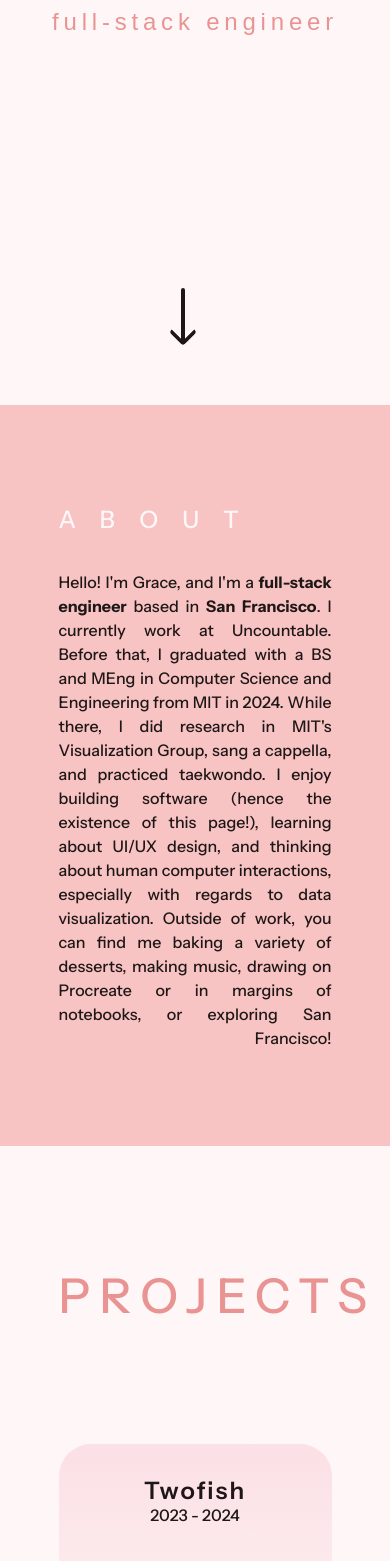
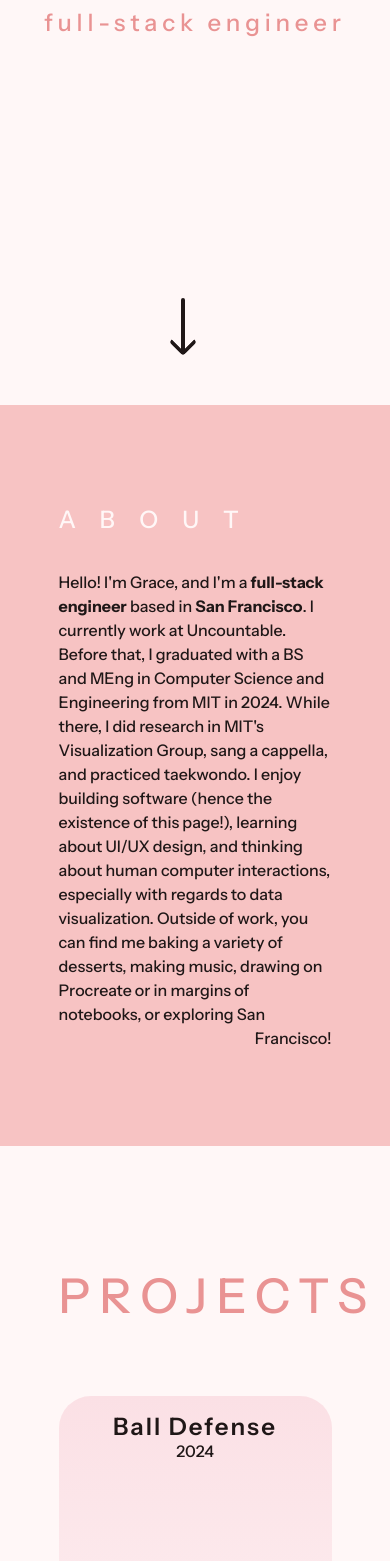
Before and after one commit to gracefh/portfolio-2024, a React (Create React App) app: page / in a window 390 px wide. Shown: the part 439-2000 px from the top of the page. Built offline with nearby package versions, Linux system fonts and the light colour scheme.

Commit message:
nav bar and project card updates

```diff
--- a/public/index.html
+++ b/public/index.html
@@ -15,6 +15,7 @@
       user's mobile device or desktop. See https://developers.google.com/web/fundamentals/web-app-manifest/
     -->
     <link rel="manifest" href="%PUBLIC_URL%/manifest.json" />
+    <script src="https://kit.fontawesome.com/85805220a8.js" crossorigin="anonymous"></script>
     <!--
       Notice the use of %PUBLIC_URL% in the tags above.
       It will be replaced with the URL of the `public` folder during the build.
--- a/src/App.css
+++ b/src/App.css
@@ -12,6 +12,17 @@ section {
 
 p {
   line-height:150%;
+  text-align:left;
+}
+
+button {
+  border: none;
+  font:inherit;
+  background-color:inherit;
+}
+
+a {
+  color:inherit;
 }
 
 .rubik-mono-one-regular {
@@ -106,7 +117,7 @@ p {
 .section-flex {
   display:flex;
   flex-direction:column;
-  gap: 5em;
+  gap: 2em;
 }
 
 .align-self-end {
--- a/src/components/projectCards.css
+++ b/src/components/projectCards.css
@@ -1,50 +1,27 @@
-.project-cards-wrapper {
-  display: flex;
-  flex-direction: column;
-  gap: 3em;
-}
-
 .project-card {
   background-image: var(--gradient-pink-secondary);
-  padding: 2em 10em;
+  padding: 1em 2em;
   border-radius: 2em;
-  width: calc(200% / 3);
   -webkit-box-sizing: border-box;
   -moz-box-sizing: border-box;
   box-sizing: border-box;
-  transition: var(--transition-hover);
-  display:flex;
-  flex-direction:column;
-  gap: 2em;
+  display:grid;
+  grid-template-columns: auto;
+  grid-template-rows: 1fr 2fr 1fr;
+  justify-content:center;
   align-items:center;
 
-  & .content {
-    display: none;
-  }
-
-  &:hover {
-    /* width: 100%; */
-    transition: var(--transition-hover);
-
-    & .content {
-      display: inherit;
-    }
-  }
-
   & .project-preview {
-    max-width: min(35em, 100%);
+    max-width: min(24em, 90%);
   }
 }
 
-@media screen and (max-width: 900px) {
-  .project-card {
-    width: 100%;
-    padding-left: 5em;
-    padding-right: 5em;
-  }
+.all-projects-link {
+  width: 100%;
+  border-radius: 2em;
+  background: var(--pink-lighter);
+  padding: 1em;
+  display:flex;
+  justify-content:center;
+  gap:.5em;
 }
-
-
-.content-wrapper {
-  max-width:35em;
-}
--- a/src/components/projectCards.tsx
+++ b/src/components/projectCards.tsx
@@ -1,8 +1,10 @@
 import { mainProjects } from "../data/mainProjectData";
 import "./projectCards.css";
-import { AnimatePresence, motion } from "framer-motion";
-import { useCallback, useState } from "react";
-import { standardEaseTransition } from "../utils/motion_utils";
+import { motion } from "framer-motion";
+import {
+  standardEaseTransition,
+  standardSpringTransition,
+} from "../utils/motion_utils";
 
 export type ProjectCardProps = {
   ind: number;
@@ -15,64 +17,90 @@ export type ProjectCardProps = {
 
 export const ProjectCard = (props: ProjectCardProps) => {
   const { ind, title, date, imageLink, description, route } = props;
-  const [isHover, setIsHover] = useState(false);
 
-  const toggleHover = useCallback(
-    (hover: boolean) => {
-      setIsHover(hover);
-    },
-    [setIsHover]
-  );
   return (
-    <motion.div
-      className={`project-card ${
-        ind % 2 == 0 ? "align-self-end" : "align-self-start"
-      }`}
-      whileHover={{ scale: 1.1 }}
-      layout
-      transition={standardEaseTransition}
-      onHoverStart={() => toggleHover(true)}
-      onHoverEnd={() => toggleHover(false)}
-    >
+    <motion.div className={`project-card`}>
       <motion.div>
         <div className="section-header project-title">{title}</div>
         <div className="subtitle project-date">{date}</div>
       </motion.div>
 
       {imageLink != "" ? (
-        <motion.img
-          className={"project-preview"}
-          src={imageLink}
-          alt={`${title} project preview`}
-        ></motion.img>
+        <center>
+          <motion.img
+            className={"project-preview"}
+            src={imageLink}
+            alt={`${title} project preview`}
+            whileHover={{ scale: 1.1 }}
+            layout
+            transition={standardSpringTransition}
+          ></motion.img>
+        </center>
       ) : (
         <></>
       )}
-      <AnimatePresence>
-        {/* {isHover && ( */}
-        <motion.div
-          className="content-wrapper"
-          initial={{ opacity: 0 }}
-          animate={{ opacity: 1 }}
-          exit={{ opacity: 0 }}
-          transition={{ duration: 1.5 }}
-        >
-          <div className="content instrument-sans-500-normal text-black">
-            {description}
-          </div>
-        </motion.div>
-        {/* )} */}
-      </AnimatePresence>
+      <p className="instrument-sans-400 text-black">{description}</p>
     </motion.div>
   );
 };
 
 export const ProjectCards = () => {
   return (
-    <motion.div className="project-cards-wrapper" layout>
+    <motion.div className="two-column-layout" layoutRoot>
       {mainProjects.map((mainProject, ind) => (
         <ProjectCard ind={ind} {...mainProject} key={ind} />
       ))}
     </motion.div>
   );
 };
+
+const containerMotion = {
+  hover: {
+    backgroundColor: "#f7c3c3",
+  }
+}
+const arrowMotion = {
+  rest: {
+    x: 0,
+    transition: {
+      duration: .8,
+      ease: "easeInOut"
+    }
+  },
+  hover: {
+    x: [0, 15, 0],
+    transition: {
+      repeat: Infinity,
+      duration: .8,
+      delay:.5,
+      ease: "easeInOut"
+    }
+  }
+};
+
+const AllProjectsBar = () => {
+  return (
+    <motion.a
+      layout
+      initial="rest"
+      whileHover="hover"
+      className="all-projects-link instrument-sans-500-normal"
+      href="/projects"
+      variants={containerMotion}
+    >
+      <div>All Projects</div>
+      <motion.div variants={arrowMotion}><i className="fa fa-solid fa-arrow-right-long"></i>
+      </motion.div>
+    </motion.a>
+  );
+};
+
+export const HomeProjectSection = () => {
+  return (
+    <section className="projects section-flex">
+      <h2 className="text-pink header-lg">PROJECTS</h2>
+      <ProjectCards />
+      <AllProjectsBar />
+    </section>
+  );
+};
--- a/src/data/mainProjectData.ts
+++ b/src/data/mainProjectData.ts
@@ -6,6 +6,13 @@ import FritterImage from "../assets/project-previews/fritter-preview.png"
 
 
 export const mainProjects: Omit<ProjectCardProps, "ind">[] = [
+    {
+        imageLink: "",
+        title: "Ball Defense",
+        date: "2024",
+        description: "",
+        route: "/projects/ball-defense"
+    },
     {
         imageLink: "",
         title: "Twofish",
@@ -24,15 +31,15 @@ export const mainProjects: Omit<ProjectCardProps, "ind">[] = [
     {
         imageLink: DataVisImage,
         title: "Data Visualization Work",
-        date: "2021 –– Present",
+        date: "2021 –– 2024",
         description: "Some examples of other work I’ve done in the data visualization field in the last few years, from medical chart graphing and research work to exploration with Tableau, etc.",
         route: "/projects/data-vis-work"
     },
-    {
-        imageLink: FritterImage,
-        title: "Fritter",
-        date: "2022",
-        description: "An independent class project that spanned a large portion of a semester, which involved going through all stages of the design thinking and was my first time using Figma.",
-        route: "/projects/fritter"
-    },
+    // {
+    //     imageLink: FritterImage,
+    //     title: "Fritter",
+    //     date: "2022",
+    //     description: "An independent class project that spanned a large portion of a semester, which involved going through all stages of the design thinking and was my first time using Figma.",
+    //     route: "/projects/fritter"
+    // },
 ];
--- a/src/layout/layout.css
+++ b/src/layout/layout.css
@@ -7,11 +7,7 @@
 
   .three-column-header {
     grid-column: 1 / span 3;
-        text-align:center;
-    }
-
-    div {
-        text-align:left;
+    text-align: center;
   }
 }
 
@@ -19,15 +15,18 @@
   display: grid;
   grid-template-columns: repeat(2, 1fr);
   grid-template-rows: auto;
-    column-gap: 5em;
-    row-gap: 2em;
+  column-gap: 3em;
+  row-gap: 3em;
 
   .three-column-header {
     grid-column: 1 / span 2;
-        text-align:center;
+    text-align: center;
+  }
 }
 
-    div {
-        text-align:left;
+@media screen and (max-width: 900px) {
+  .two-column-layout {
+    width: 100%;
+    grid-template-columns: 1fr;
   }
 }
--- a/src/layout/navBar.css
+++ b/src/layout/navBar.css
@@ -5,6 +5,7 @@
     text-align:center;
     display:flex;
     justify-content:center;
+    z-index:100;
 }
 
 
@@ -16,6 +17,7 @@
     padding: 2em 4em;
     background-color:rgba(255, 255, 255, 0.5);
     border-radius:4em;
+    z-index:100;
 }
 
 
@@ -34,3 +36,16 @@
     color: var(--pink-darker);
   }
 }
+
+.item-wrapper {
+  .dropdown-menu {
+    display: none;
+    background-color:rgba(255, 255, 255, 0.5);
+    position:absolute;
+    top:5em;
+  }
+
+  &:hover .dropdown-menu {
+    display:block;
+  }
+}
--- a/src/layout/navBar.tsx
+++ b/src/layout/navBar.tsx
@@ -1,17 +1,20 @@
 import { NavLink } from "react-router-dom";
 import "./navBar.css";
-import { useState } from "react";
+import { ReactElement, useState } from "react";
 
 import { motion } from "framer-motion";
 
 export const NavBarItem = ({
   title,
   link,
+  subItems,
 }: {
   title: string;
   link: string;
+  subItems?: ReactElement;
 }) => {
   return (
+    <div className="item-wrapper">
       <motion.div
         whileHover={{ scale: 1.1 }}
         whileTap={{ scale: 0.95 }}
@@ -27,6 +30,8 @@ export const NavBarItem = ({
           {title}
         </NavLink>
       </motion.div>
+      {/* {subItems != null && <div className="dropdown-menu">{subItems}</div>} */}
+    </div>
   );
 };
 export const NavBar = () => {
@@ -42,7 +47,16 @@ export const NavBar = () => {
         transition={{ type: "ease" }}
       >
         <NavBarItem title={"home"} link="/"></NavBarItem>
-        <NavBarItem title={"projects"} link="/projects"></NavBarItem>
+        <NavBarItem
+          title={"projects"}
+          link="/projects"
+          subItems={
+            <NavBarItem
+              title={"actual project"}
+              link="/projects"
+            ></NavBarItem>
+          }
+        ></NavBarItem>
         <NavBarItem title={"about"} link="/about"></NavBarItem>
         <NavBarItem title={"resume"} link="/resume"></NavBarItem>
       </motion.div>
--- a/src/pages/Home.tsx
+++ b/src/pages/Home.tsx
@@ -2,7 +2,7 @@ import React from "react";
 import { DownArrow } from "../components/downArrow";
 import "./pages.css";
 import { Positions } from "../components/positions";
-import { ProjectCards } from "../components/projectCards";
+import { HomeProjectSection, ProjectCards } from "../components/projectCards";
 import { NavBar } from "../layout/navBar";
 import { Footer } from "../layout/footer";
 
@@ -41,13 +41,7 @@ const HomeImpl = () => {
           </p>
         </div>
       </section>
-      <section className="projects section-flex">
-        <div>
-          <h2 className="text-pink header-lg">PROJECTS</h2>
-          {/* <i>what I've worked on!</i> */}
-        </div>
-        <ProjectCards />
-      </section>
+      <HomeProjectSection />
       <Footer/>
     </main>
   );
--- a/src/utils/motion_utils.tsx
+++ b/src/utils/motion_utils.tsx
@@ -1,3 +1,8 @@
 
 
-export const standardEaseTransition = { duration: 0.1, ease: "easeInOut" }
+export const standardEaseTransition = { duration: 0.3, ease: "easeIn" }
+
+
+export const standardSpringTransition = {type: "spring",
+    damping: 20,
+    stiffness: 200}
```
Lines whose indentation alone changed are shown as unchanged.
